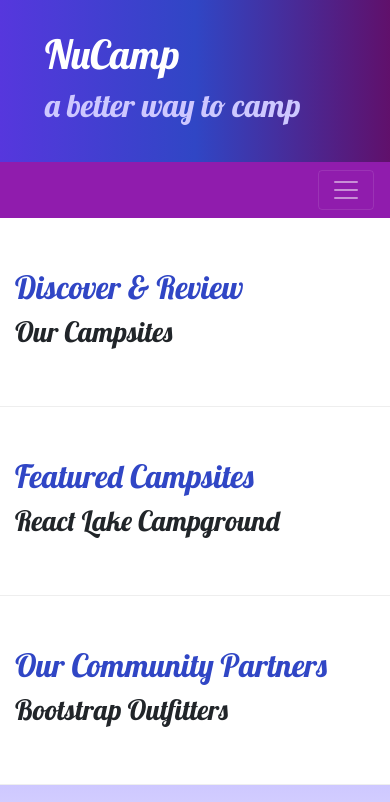
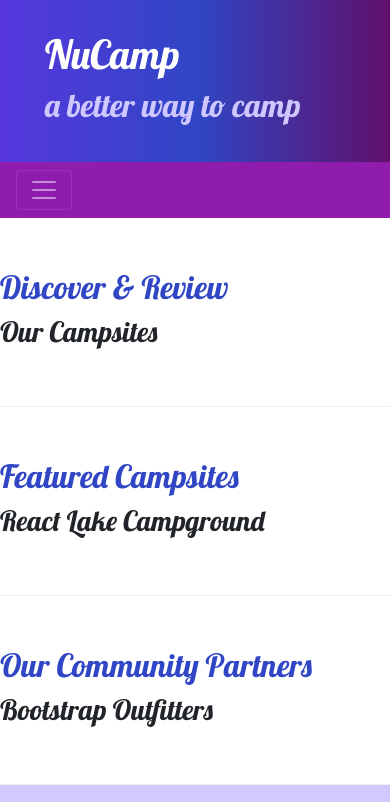
Before and after one commit to KC-Scout/bootstrap_setup, a website: page index.html in a window 390 px wide. Shown: the top 802 px of the page. Drawn offline with nearby package versions, Linux system fonts and the light colour scheme.

Commit message:
Graded Corrections

```diff
--- a/index.html
+++ b/index.html
@@ -6,16 +6,10 @@
     <meta name="viewport" content="width=device-width, initial-scale=1" />
 
     <!-- Bootstrap CSS -->
-    <link
-      rel="stylesheet"
-      href="/node_modules/bootstrap/dist/css/bootstrap.min.css"
-    />
+    <link rel="stylesheet" href="/node_modules/bootstrap/dist/css/bootstrap.min.css"/>
 
     <!-- Additional CSS Files -->
-    <link
-      rel="stylesheet"
-      href="https://fonts.googleapis.com/css?family=Lobster|Open+Sans"
-    />
+    <link rel="stylesheet" href="https://fonts.googleapis.com/css?family=Lobster|Open+Sans"/>
     <link rel="stylesheet" href="/css/styles.css" />
 
     <title>NuCamp: A Better Way To Camp</title>
@@ -33,18 +27,14 @@
       </div>
     </header>
     <nav class="navbar navbar-expand-sm navbar-dark sticky-top">
-        <button
-          class="navbar-toggler ml-auto"
-          type="button"
-          data-toggle="collapse"
-          data-target="#nucampNavbar"
-        >
+      <div>
+        <button class="navbar-toggler ml-auto" type="button" data-toggle="collapse" data-target="#nucampNavbar">
           <span class="navbar-toggler-icon"></span>
         </button>
         <div class="collapse navbar-collapse" id="nucampNavbar">
           <ul class="navbar-nav">
-            <li class="nav-item active">
-              <a class="nav-link" href="#">Home</a>
+            <li class="nav-item">
+              <a class="nav-link active" href="/index.html">Home</a>
             </li>
             <li class="nav-item">
               <a class="nav-link" href="/aboutus.html">About Us</a>
@@ -57,8 +47,9 @@
             </li>
           </ul>
         </div>
+      </div>
     </nav>
-    <div class="container">
+    <div class="container"></div>
       <div class="row row-content align-items-center">
         <div class="col-sm-4 order-sm-last col-md-3">
           <h2 class="text-sm-right">Discover & Review</h2>
@@ -72,8 +63,6 @@
         </div>
       </div>
     </div>
-
-    <div class="container">
       <div class="row row-content align-items-center">
         <div class="col-sm-4 col-md-3">
           <h2>Featured Campsites</h2>
@@ -86,9 +75,6 @@
           </p>
         </div>
       </div>
-    </div>
-
-    <div class="container">
       <div class="row row-content align-items-center">
         <div class="col-sm-4 order-sm-last col-md-3">
           <h2 class="text-sm-right">Our Community Partners</h2>
@@ -101,8 +87,6 @@
           </p>
         </div>
       </div>
-    </div>
-
     <footer>
       <div class="container">
         <div class="row">
```
Also changed, not shown: aboutus.html (+5 -6 lines).
